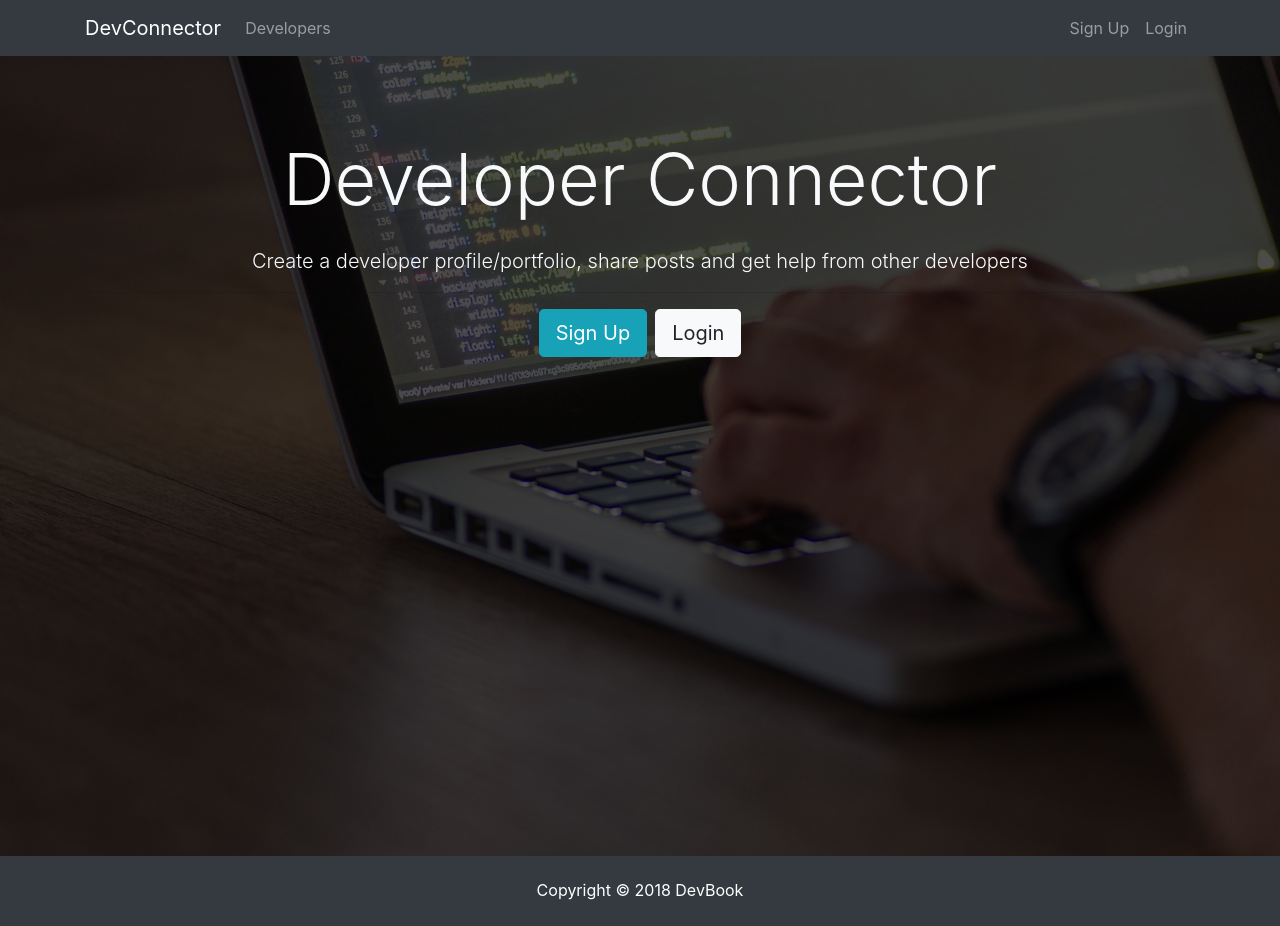
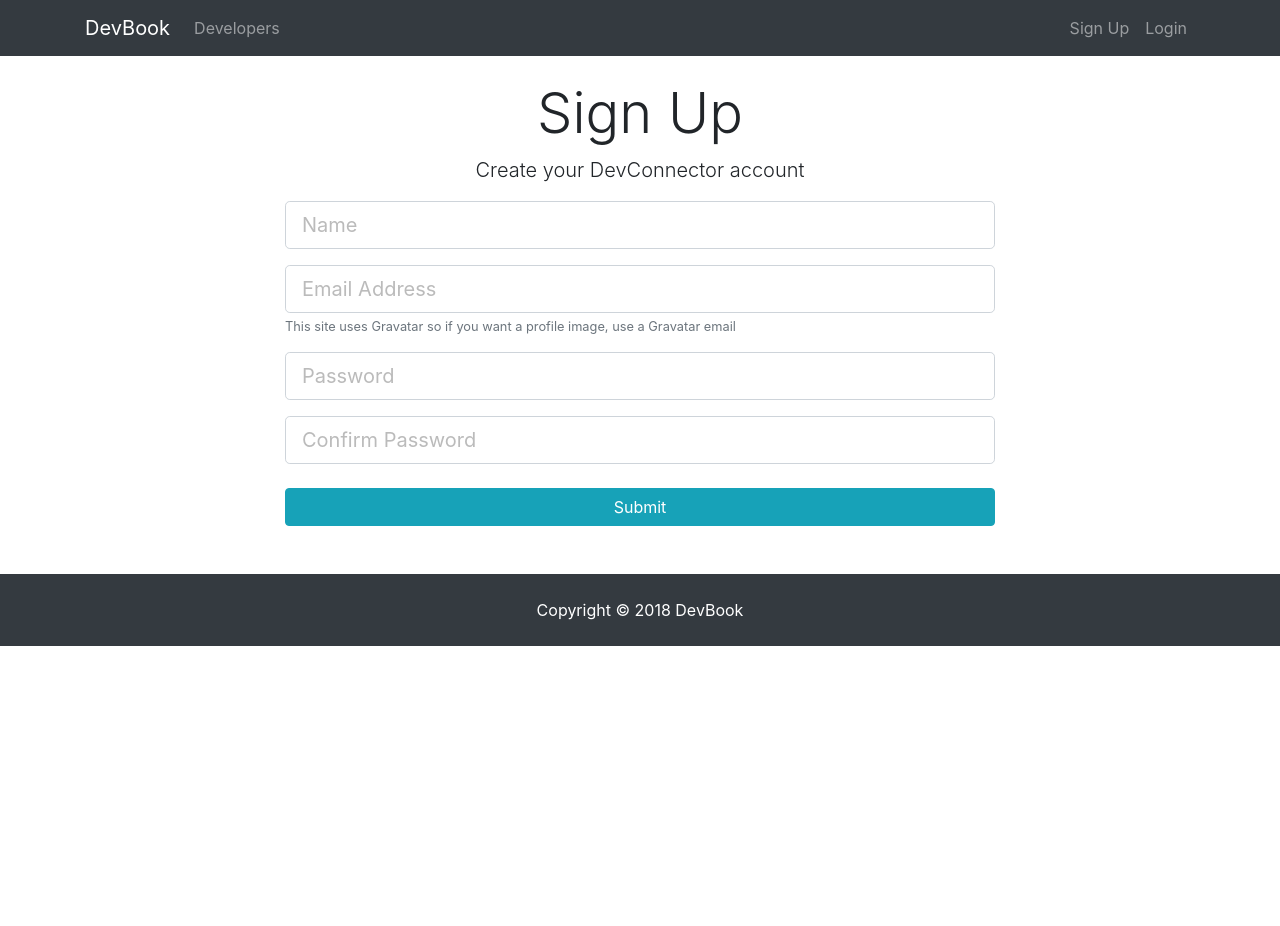
Before and after one commit to naduhrin78/Devbook, a React (Create React App) app in the folder client/: page /register in a window 1280 px wide. After the commit the page ends 800 px from the top, so only its background shows below. Built offline with nearby package versions, Linux system fonts and the light colour scheme.

Commit message:
Added react, proxy to run both servers, login, registration n landing

```diff
--- a/client/package.json
+++ b/client/package.json
@@ -5,6 +5,7 @@
   "dependencies": {
     "react": "^16.6.3",
     "react-dom": "^16.6.3",
+    "react-router-dom": "^4.3.1",
     "react-scripts": "2.1.1"
   },
   "scripts": {
@@ -13,6 +14,7 @@
     "test": "react-scripts test",
     "eject": "react-scripts eject"
   },
+  "proxy": "http://localhost:5000",
   "eslintConfig": {
     "extends": "react-app"
   },
--- a/client/src/App.js
+++ b/client/src/App.js
@@ -1,17 +1,27 @@
 import React, { Component } from "react";
+import { BrowserRouter as Router, Route } from "react-router-dom";
+
 import "./App.css";
 import Navbar from "./components/layout/navbar";
 import Landing from "./components/layout/landing";
 import Footer from "./components/layout/footer";
+import Register from "./components/auth/register";
+import Login from "./components/auth/login";
 
 class App extends Component {
   render() {
     return (
-      <div className="App">
-        <Navbar />
-        <Landing />
-        <Footer />
-      </div>
+      <Router>
+        <div className="App">
+          <Navbar />
+          <Route exact path="/" component={Landing} />
+          <div className="container">
+            <Route exact path="/register" component={Register} />
+            <Route exact path="/login" component={Login} />
+          </div>
+          <Footer />
+        </div>
+      </Router>
     );
   }
 }
--- /dev/null
+++ b/client/src/components/auth/login.js
@@ -0,0 +1,74 @@
+import React, { Component } from "react";
+
+class Login extends Component {
+  constructor() {
+    super();
+
+    this.state = {
+      email: "",
+      password: "",
+      errors: {}
+    };
+
+    this.onChange = this.onChange.bind(this);
+    this.onSubmit = this.onSubmit.bind(this);
+  }
+
+  onChange(e) {
+    this.setState({ [e.target.name]: e.target.value });
+  }
+
+  onSubmit(e) {
+    e.preventDefault();
+
+    const user = {
+      email: this.state.email,
+      password: this.state.password,
+      errors: this.state.errors
+    };
+
+    console.log(user);
+  }
+
+  render() {
+    return (
+      <div className="login">
+        <div className="container">
+          <div className="row">
+            <div className="col-md-8 m-auto">
+              <h1 className="display-4 text-center">Log In</h1>
+              <p className="lead text-center">
+                Sign in to your DevConnector account
+              </p>
+              <form onSubmit={this.onSubmit}>
+                <div className="form-group">
+                  <input
+                    type="email"
+                    value={this.state.email}
+                    onChange={this.onChange}
+                    className="form-control form-control-lg"
+                    placeholder="Email Address"
+                    name="email"
+                  />
+                </div>
+                <div className="form-group">
+                  <input
+                    type="password"
+                    value={this.state.password}
+                    onChange={this.onChange}
+                    className="form-control form-control-lg"
+                    placeholder="Password"
+                    name="password"
+                  />
+                </div>
+                <input type="submit" className="btn btn-info btn-block mt-4" />
+              </form>
+            </div>
+          </div>
+        </div>
+      </div>
+    );
+  }
+}
+
+export default Login;
--- /dev/null
+++ b/client/src/components/auth/register.js
@@ -0,0 +1,103 @@
+import React, { Component } from "react";
+
+class Register extends Component {
+  constructor() {
+    super();
+
+    this.state = {
+      name: "",
+      email: "",
+      password1: "",
+      password2: "",
+      errors: {}
+    };
+
+    this.onChange = this.onChange.bind(this);
+    this.onSubmit = this.onSubmit.bind(this);
+  }
+
+  onChange(e) {
+    this.setState({ [e.target.name]: e.target.value });
+  }
+
+  onSubmit(e) {
+    e.preventDefault();
+
+    const user = {
+      name: this.state.name,
+      email: this.state.email,
+      password1: this.state.password1,
+      password2: this.state.password2,
+      errors: this.state.errors
+    };
+
+    console.log(user);
+  }
+
+  render() {
+    return (
+      <div className="register">
+        <div className="container">
+          <div className="row">
+            <div className="col-md-8 m-auto">
+              <h1 className="display-4 text-center">Sign Up</h1>
+              <p className="lead text-center">
+                Create your DevConnector account
+              </p>
+              <form onSubmit={this.onSubmit}>
+                <div className="form-group">
+                  <input
+                    type="text"
+                    value={this.state.name}
+                    onChange={this.onChange}
+                    className="form-control form-control-lg"
+                    placeholder="Name"
+                    name="name"
+                    required
+                  />
+                </div>
+                <div className="form-group">
+                  <input
+                    type="email"
+                    value={this.state.email}
+                    onChange={this.onChange}
+                    className="form-control form-control-lg"
+                    placeholder="Email Address"
+                    name="email"
+                  />
+                  <small className="form-text text-muted">
+                    This site uses Gravatar so if you want a profile image, use
+                    a Gravatar email
+                  </small>
+                </div>
+                <div className="form-group">
+                  <input
+                    type="password"
+                    value={this.state.password1}
+                    onChange={this.onChange}
+                    className="form-control form-control-lg"
+                    placeholder="Password"
+                    name="password1"
+                  />
+                </div>
+                <div className="form-group">
+                  <input
+                    type="password"
+                    value={this.state.password2}
+                    onChange={this.onChange}
+                    className="form-control form-control-lg"
+                    placeholder="Confirm Password"
+                    name="password2"
+                  />
+                </div>
+                <input type="submit" className="btn btn-info btn-block mt-4" />
+              </form>
+            </div>
+          </div>
+        </div>
+      </div>
+    );
+  }
+}
+
+export default Register;
--- a/client/src/components/layout/footer.js
+++ b/client/src/components/layout/footer.js
@@ -3,7 +3,7 @@
 class Footer extends Component {
   render() {
     return (
-      <footer class="bg-dark text-white mt-5 p-4 text-center">
+      <footer className="bg-dark text-white mt-5 p-4 text-center">
         Copyright &copy; 2018 DevBook
       </footer>
     );
--- a/client/src/components/layout/landing.js
+++ b/client/src/components/layout/landing.js
@@ -1,26 +1,27 @@
 import React, { Component } from "react";
+import { Link } from "react-router-dom";
 
 class Landing extends Component {
   render() {
     return (
-      <div class="landing">
-        <div class="dark-overlay landing-inner text-light">
-          <div class="container">
-            <div class="row">
-              <div class="col-md-12 text-center">
-                <h1 class="display-3 mb-4">Developer Connector</h1>
-                <p class="lead">
+      <div className="landing">
+        <div className="dark-overlay landing-inner text-light">
+          <div className="container">
+            <div className="row">
+              <div className="col-md-12 text-center">
+                <h1 className="display-3 mb-4">Developer Connector</h1>
+                <p className="lead">
                   {" "}
                   Create a developer profile/portfolio, share posts and get help
                   from other developers
                 </p>
                 <hr />
-                <a href="register.html" class="btn btn-lg btn-info mr-2">
+                <Link to="/register" className="btn btn-lg btn-info mr-2">
                   Sign Up
-                </a>
-                <a href="login.html" class="btn btn-lg btn-light">
+                </Link>
+                <Link to="/login" className="btn btn-lg btn-light">
                   Login
-                </a>
+                </Link>
               </div>
             </div>
           </div>
--- a/client/src/components/layout/navbar.js
+++ b/client/src/components/layout/navbar.js
@@ -1,13 +1,14 @@
 import React, { Component } from "react";
+import { Link } from "react-router-dom";
 
 class Navbar extends Component {
   render() {
     return (
       <nav className="navbar navbar-expand-sm navbar-dark bg-dark mb-4">
         <div className="container">
-          <a className="navbar-brand" href="landing.html">
-            DevConnector
-          </a>
+          <Link className="navbar-brand" to="/">
+            DevBook
+          </Link>
           <button
             className="navbar-toggler"
             type="button"
@@ -29,14 +30,14 @@
 
             <ul className="navbar-nav ml-auto">
               <li className="nav-item">
-                <a className="nav-link" href="register.html">
+                <Link className="nav-link" to="/register">
                   Sign Up
-                </a>
+                </Link>
               </li>
               <li className="nav-item">
-                <a className="nav-link" href="login.html">
+                <Link className="nav-link" to="/login">
                   Login
-                </a>
+                </Link>
               </li>
             </ul>
           </div>
```
